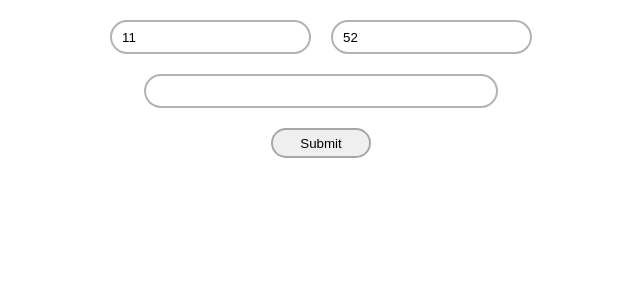
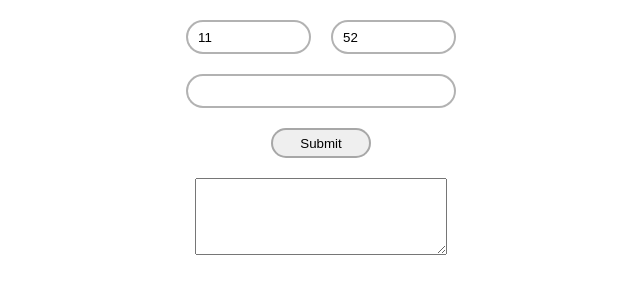
Before and after one commit to Assaker21/analyse, a plain HTML site: page index.html in a window 1280 px wide. Shown: the whole page, without its empty margins (319-959 px from the left). Drawn offline with Linux system fonts and the light colour scheme.

Commit message:
fix resize bug

```diff
--- a/css/index.css
+++ b/css/index.css
@@ -7,10 +7,15 @@ body {
 
 	padding: 0;
 	margin: 0;
+
+	display: flex;
+	align-items: center;
+	justify-content: center;
 }
 
 form {
 	width: 100%;
+	max-width: 270px;
 	margin-top: 20px;
 
 	display: flex;
@@ -32,10 +37,10 @@ input[type="number"] {
 
 .inputs-container {
 	width: 100%;
-	max-width: 330px;
+	max-width: 270px;
 
-	padding: 0;
-	margin: 0;
+	/*padding: 10px 10px;
+	margin: 10px 10px;*/
 
 	display: flex;
 	justify-content: center;
@@ -50,18 +55,7 @@ input[type="number"] {
 	height: 30px;
 	padding: 0px 10px;
 
-	border: 2px solid rgba(0, 0, 0, 0.3);
-	border-radius: 21px;
-}
-
-form > input {
 	width: 100%;
-	max-width: 330px;
-
-	margin: 0;
-
-	height: 30px;
-	padding: 0px 10px;
 
 	border: 2px solid rgba(0, 0, 0, 0.3);
 	border-radius: 21px;
@@ -84,7 +78,13 @@ form button {
 	cursor: pointer;
 }
 
-form p {
+form textarea {
+	width: 100%;
+	max-width: 250px;
 	padding: 0;
 	margin: 0;
 }
+
+form textarea:focus {
+	outline: none;
+}
--- a/index.html
+++ b/index.html
@@ -16,9 +16,11 @@
 					<input id="power" type="number" name="power" value="11" />
 					<input id="mantissa" type="number" name="mantissa" value="52" />
 				</div>
-				<input id="input" type="number" name="number" />
+				<div class="inputs-container">
+					<input id="input" type="number" name="number" />
+				</div>
 				<button id="button" type="submit" value="submit">Submit</button>
-				<p id="output"></p>
+				<textarea rows="5" id="output" readonly></textarea>
 			</form>
 		</div>
 	</body>
```
